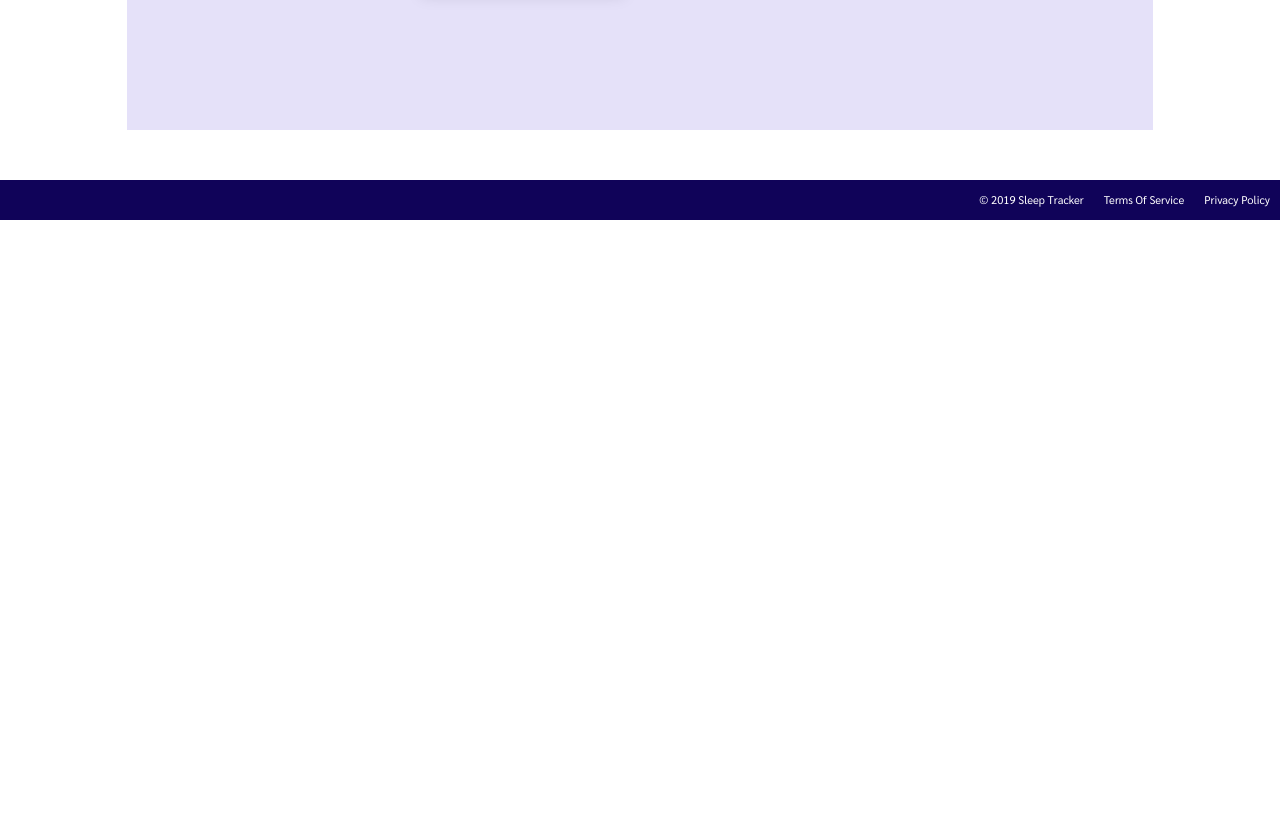
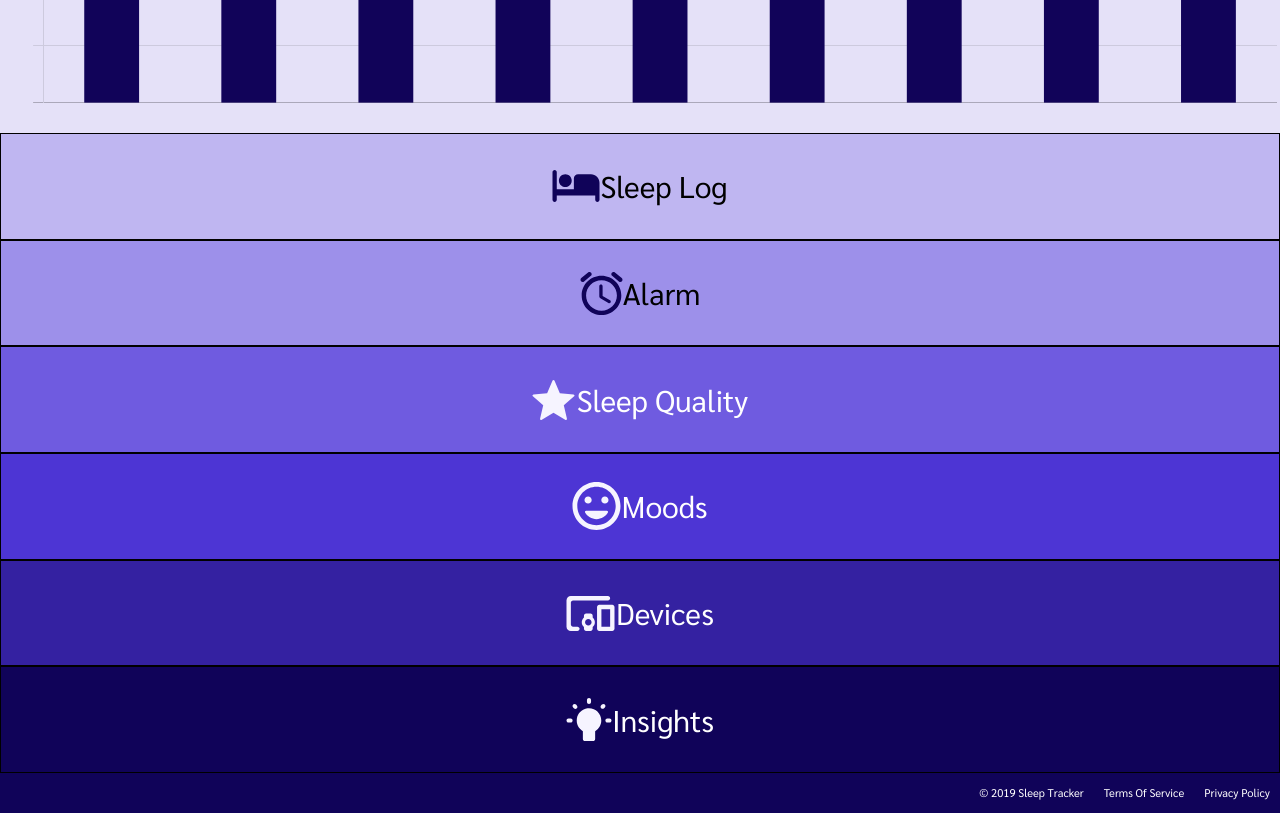
Before and after one commit to build-week-sleep-tracker/FE, a React (Create React App) app: page / in a window 1280 px wide. Shown: the part 580-1393 px from the top of the page. Before the commit the page ends 800 px from the top, so only its background shows below. Built offline with nearby package versions, Linux system fonts and the light colour scheme.

Commit message:
updated mainview

```diff
--- a/src/App.js
+++ b/src/App.js
@@ -21,7 +21,7 @@ function App() {
   return (
     <Provider store={store}>
       <div className="App" />
-      <RegisterView />
+      <MainViews />
     </Provider>
   );
 }
--- a/src/Components/Buttons/Titles.js
+++ b/src/Components/Buttons/Titles.js
@@ -10,15 +10,16 @@ import Lightbulb from "../../images/Lightbulb.svg";
 const Container = styled.div`
   height: 40rem;
   width: 100%;
-  border: 1px solid black;
+  box-sizing: border-box;
   display: flex;
   flex-direction: column;
   justify-content: space-between;
 `;
 const LogSleep = styled.div`
+box-sizing: border-box;
+border 1px solid black;
 height: 30rem;
 width: 100%;
-border 1px solid black;
 text-align: center;
 background-color:#BFB6F1
 font-size: 30px;
@@ -29,9 +30,10 @@ justify-content: center;
 color: ##100359;
 `;
 const Alarm = styled.div`
+box-sizing: border-box;
+border 1px solid black;
 height: 30rem;
 width: 100%;
-border 1px solid black;
 text-align: center;
 background-color:#9D90EA;
 font-size: 30px;
@@ -42,9 +44,10 @@ justify-content: center
 color: ##100359;
 `;
 const SleepQ = styled.div`
+box-sizing: border-box;
+border 1px solid black;
 height: 30rem;
 width: 100%;
-border 1px solid black;
 text-align: center;
 background-color: #6F5BE0
 color: white;
@@ -55,9 +58,10 @@ flex-direction: row;
 justify-content: center
 `;
 const Moods = styled.div`
+box-sizing: border-box;
+border 1px solid black;
 height: 30rem;
 width: 100%;
-border 1px solid black;
 text-align: center;
 background-color: #4D35D4
 color: white;
@@ -68,9 +72,10 @@ flex-direction: row;
 justify-content: center
 `;
 const Devices = styled.div`
+box-sizing: border-box;
+border 1px solid black;
 height: 30rem;
 width: 100%;
-border 1px solid black;
 text-align: center;
 background-color:#3421A1
 color: white;
@@ -81,9 +86,10 @@ flex-direction: row;
 justify-content: center
 `;
 const Insights = styled.div`
+box-sizing: border-box;
+border 1px solid black;
 height: 30rem;
 width: 100%;
-border 1px solid black;
 text-align: center;
 background-color:#100359
 color: white;
--- a/src/Views/MainView/MainViews.js
+++ b/src/Views/MainView/MainViews.js
@@ -4,15 +4,21 @@ import Titles from "../../Components/Buttons/Titles";
 import GraphCanvas from "../../Components/Graph";
 import Footer from "../../Components/Footer";
 
+import styled from "styled-components";
+
+const Wrapper = styled.div`
+  width: 100vw;
+`;
+
 // Holds all the components for the Home/Main page
 
 export default function MainViews() {
   return (
-    <div>
+    <Wrapper>
       <TopNav />
       <GraphCanvas />
       <Titles />
       <Footer />
-    </div>
+    </Wrapper>
   );
 }
```
